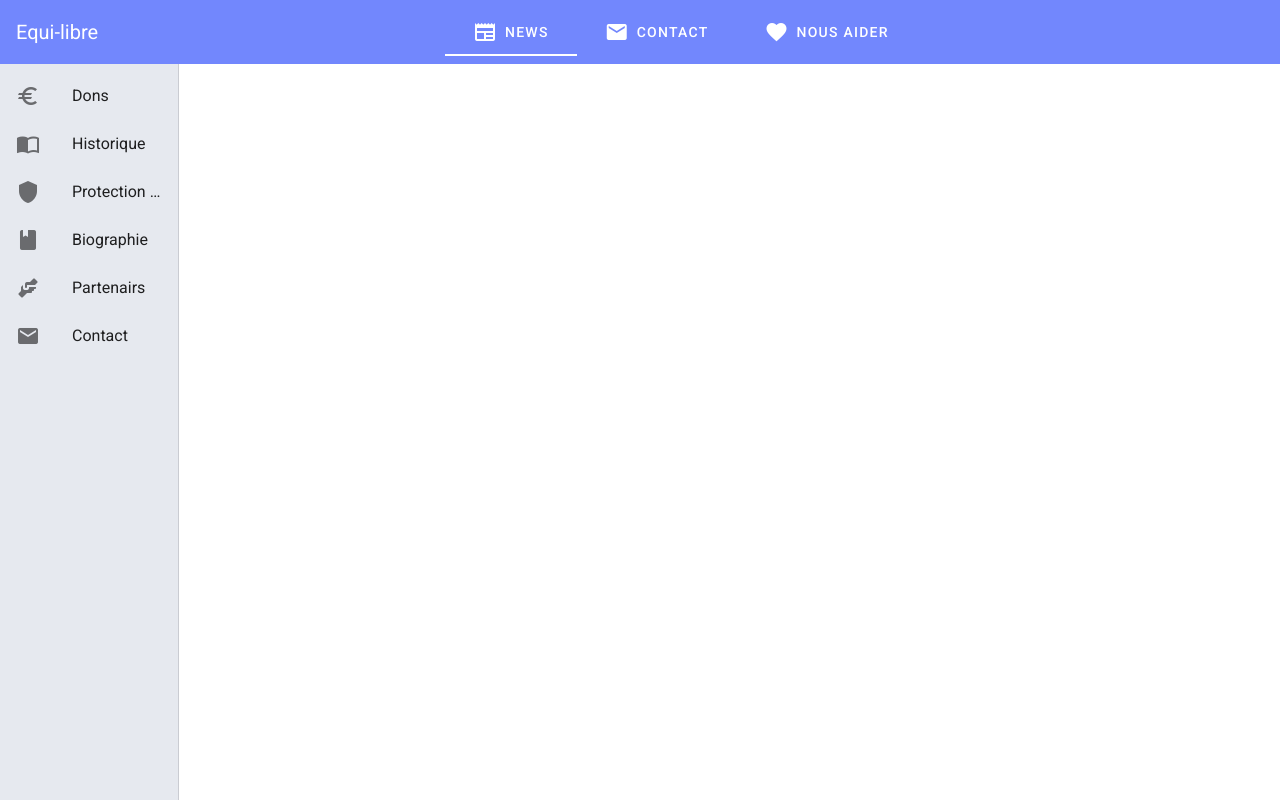
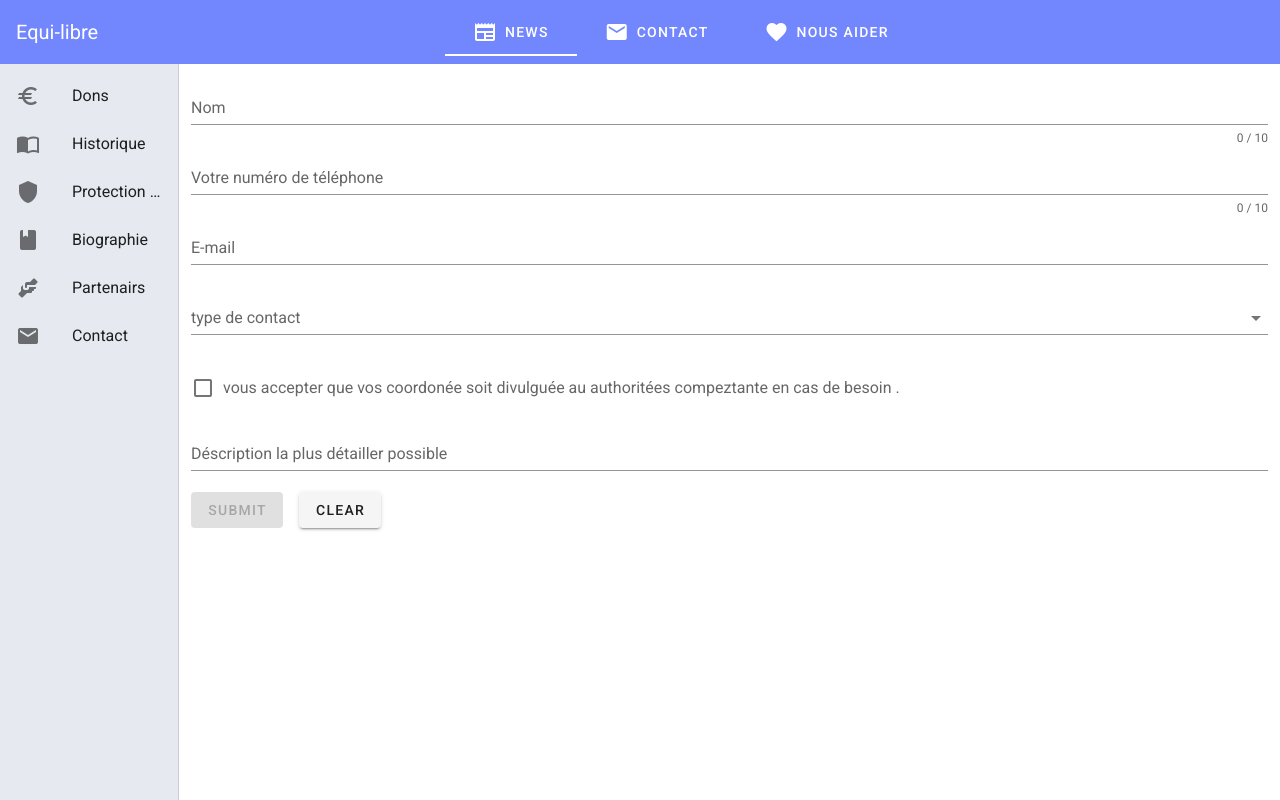
Before and after one commit to MatBat30/site-asso-equi-libre, a Nuxt app: page /contact in a window 1280 px wide. Built offline with nearby package versions, Linux system fonts and the light colour scheme.

Commit message:
page contact

```diff
--- a/package.json
+++ b/package.json
@@ -11,6 +11,7 @@
   "dependencies": {
     "core-js": "^3.19.3",
     "nuxt": "^2.15.8",
+    "vee-validate": "^3.4.14",
     "vue": "^2.6.14",
     "vue-server-renderer": "^2.6.14",
     "vue-template-compiler": "^2.6.14",
--- /dev/null
+++ b/pages/contact.vue
@@ -0,0 +1,157 @@
+<template>
+  <validation-observer
+      ref="observer"
+      v-slot="{ invalid }"
+  >
+    <form @submit.prevent="submit">
+      <validation-provider
+          v-slot="{ errors }"
+          name="Name"
+          rules="required|max:10"
+      >
+        <v-text-field
+            v-model="Name"
+            :counter="10"
+            :error-messages="errors"
+            label="Nom"
+            required
+        ></v-text-field>
+      </validation-provider>
+      <validation-provider
+          v-slot="{ errors }"
+          name="phoneNumber"
+          :rules="{
+          required: true,
+          digits: 10,
+          regex: '^(71|72|74|76|81|82|84|85|86|87|88|89)\\d{5}$'
+        }"
+      >
+        <v-text-field
+            v-model="phoneNumber"
+            :counter="10"
+            :error-messages="errors"
+            label="Votre numéro de téléphone"
+            required
+        ></v-text-field>
+      </validation-provider>
+      <validation-provider
+          v-slot="{ errors }"
+          name="email"
+          rules="required|email"
+      >
+        <v-text-field
+            v-model="email"
+            :error-messages="errors"
+            label="E-mail"
+            required
+        ></v-text-field>
+      </validation-provider>
+      <validation-provider
+          v-slot="{ errors }"
+          name="select"
+          rules="required"
+      >
+        <v-select
+            v-model="select"
+            :items="items"
+            :error-messages="errors"
+            label="type de contact"
+            data-vv-name="select"
+            required
+        ></v-select>
+      </validation-provider>
+      <validation-provider
+          v-slot="{ errors }"
+          rules="unrequired"
+          name="checkbox"
+      >
+        <v-checkbox
+            v-model="checkbox"
+            :error-messages="errors"
+            value="1"
+            label="vous accepter que vos coordonée soit divulguée au authoritées compeztante en cas de besoin ."
+            type="checkbox"
+            required
+        ></v-checkbox>
+      </validation-provider>
+      <v-text-field
+          label="Déscription la plus détailler possible"
+      ></v-text-field>
+      <v-btn
+          class="mr-4"
+          type="submit"
+          :disabled="invalid"
+      >
+        submit
+      </v-btn>
+      <v-btn @click="clear">
+        clear
+      </v-btn>
+    </form>
+  </validation-observer>
+</template>
+<script>
+import { required, digits, email, max, regex } from 'vee-validate/dist/rules'
+import { extend, ValidationObserver, ValidationProvider, setInteractionMode } from 'vee-validate'
+
+setInteractionMode('eager')
+
+extend('digits', {
+  ...digits,
+  message: '{_field_} needs to be {length} digits. ({_value_})',
+})
+
+extend('required', {
+  ...required,
+  message: '{_field_} can not be empty',
+})
+
+extend('max', {
+  ...max,
+  message: '{_field_} may not be greater than {length} characters',
+})
+
+extend('regex', {
+  ...regex,
+  message: '{_field_} {_value_} does not match {regex}',
+})
+
+extend('email', {
+  ...email,
+  message: 'Email must be valid',
+})
+
+export default {
+  components: {
+    ValidationProvider,
+    ValidationObserver,
+  },
+  data: () => ({
+    name: '',
+    phoneNumber: '',
+    email: '',
+    select: null,
+    items: [
+      'Adoption',
+      'Alert maltraitance',
+      'Autre ',
+
+    ],
+    checkbox: null,
+  }),
+
+  methods: {
+    submit () {
+      this.$refs.observer.validate()
+    },
+    clear () {
+      this.name = ''
+      this.phoneNumber = ''
+      this.email = ''
+      this.select = null
+      this.checkbox = null
+      this.$refs.observer.reset()
+    },
+  },
+}
+</script>
```
Also changed, not shown: 1 other file (tests, documents, lock files or other folders).
